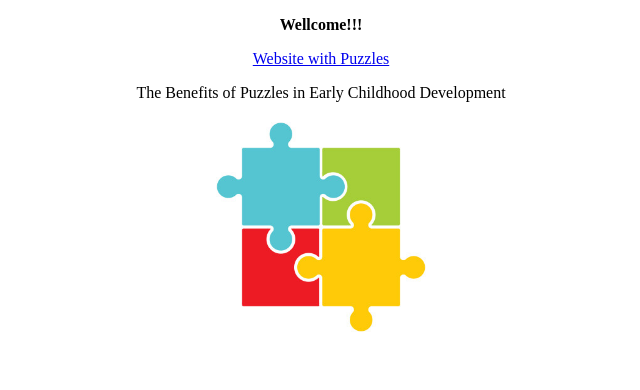
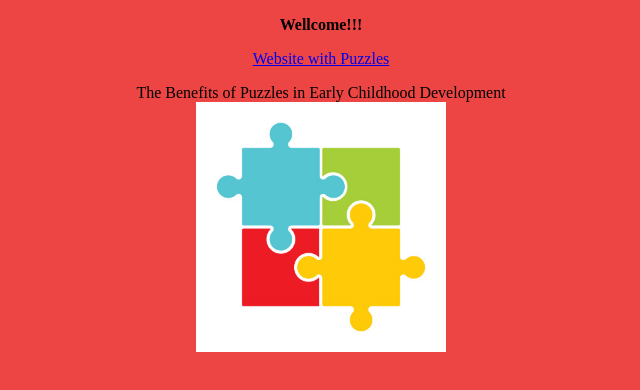
Before and after one commit to EvaDeli99/puzzlesample, a plain HTML site: page index.html in a window 1280 px wide. Shown: the whole page, without its empty margins (319-959 px from the left). Drawn offline with Linux system fonts and the light colour scheme.

Commit message:
Update index.html

```diff
--- a/index.html
+++ b/index.html
@@ -4,7 +4,7 @@
 		<meta charset="UTF-8">
 		<meta name+"viewport" content="width=device-width,initial-scale=1.0">
 		<title> Puzzle's World </title>
-		<body align="center" >
+		<body align="center" bgcolor=#ed4444>
 	</head>
 	<body>
 		<p><b>Wellcome!!!</b></p>
```
